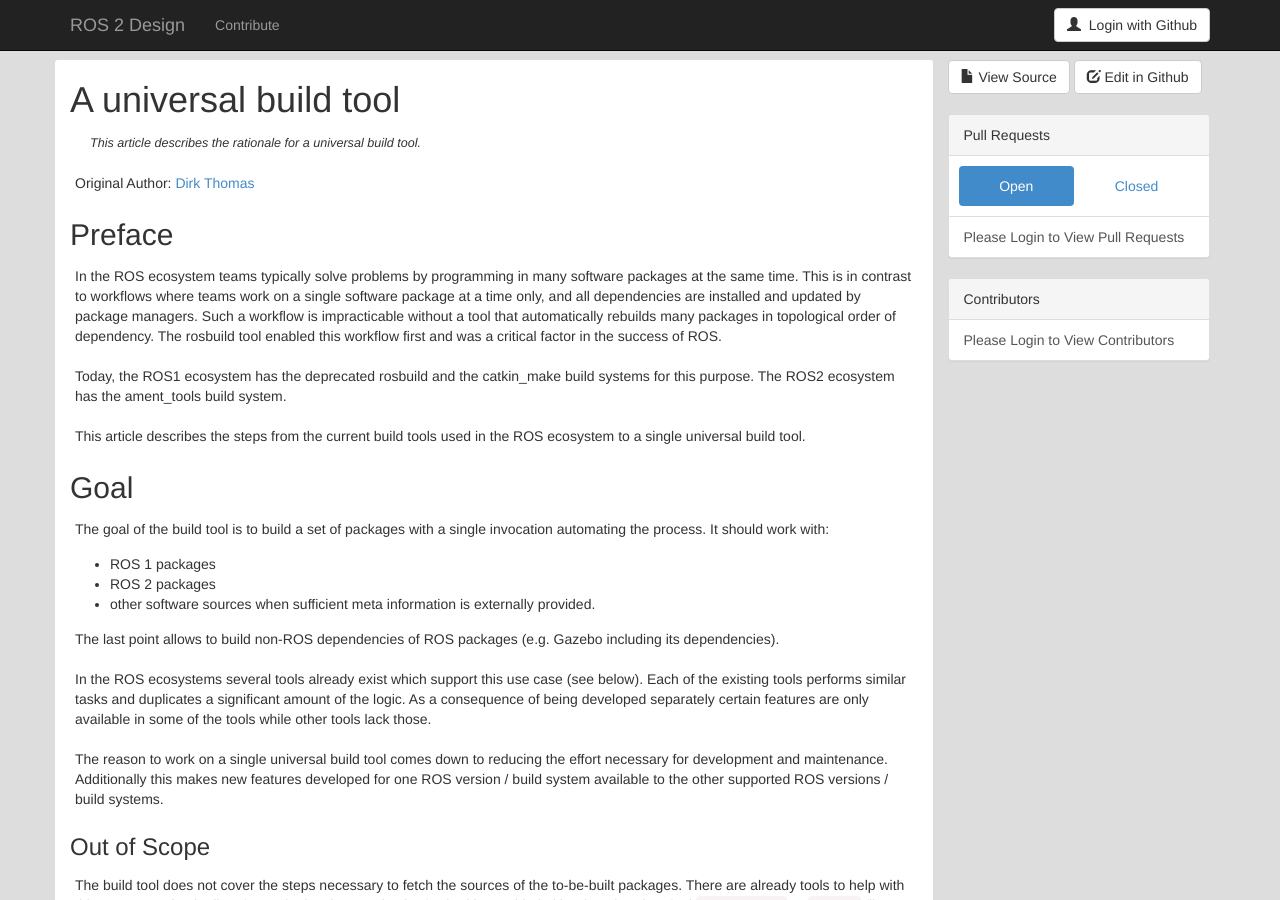
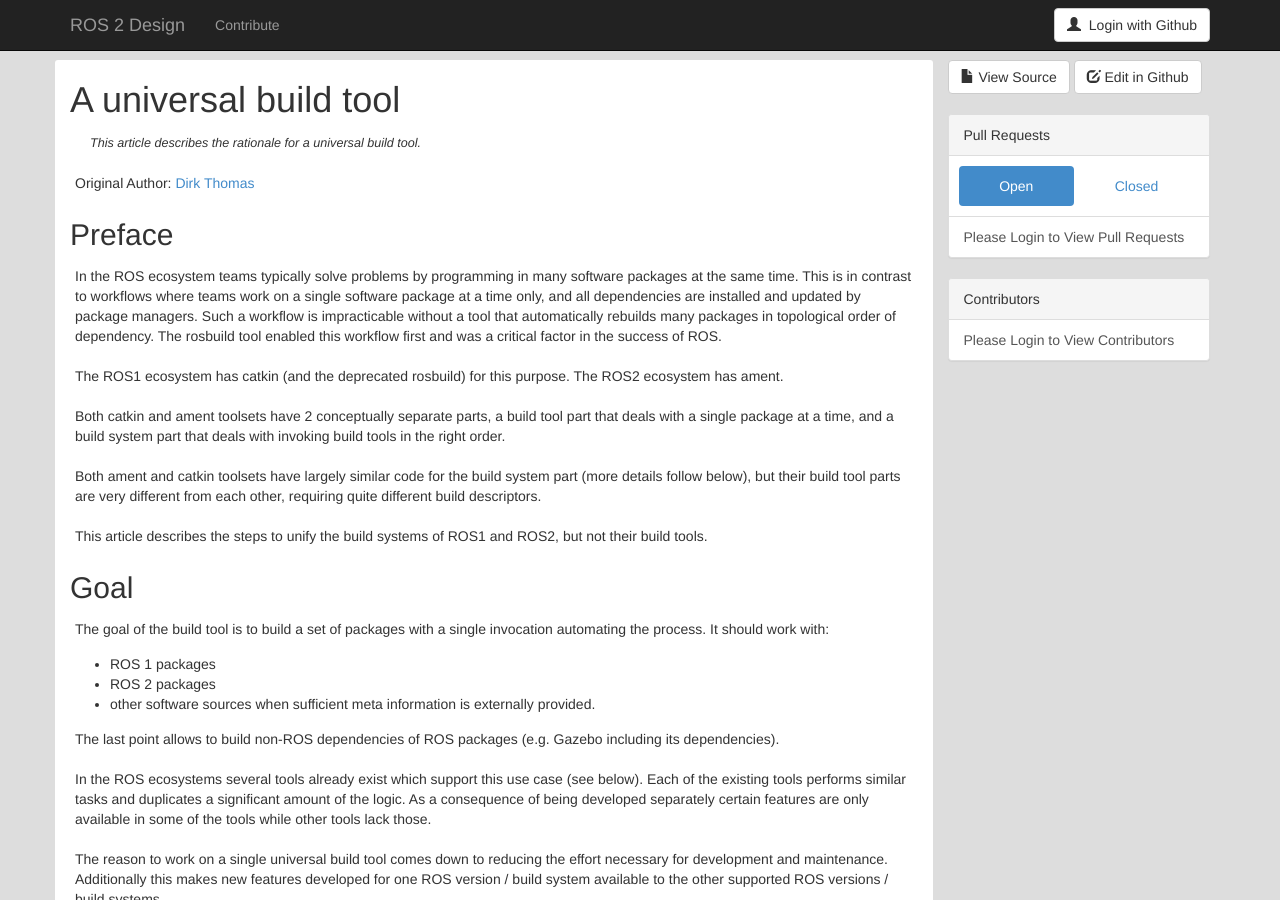
Before and after one commit to ros2/design, a Jekyll site: the page built from articles/101_build_tool.md, in a window 1280 px wide and 900 px high. Built offline with Jekyll 4.4.1, drawn with Linux system fonts in a browser that asks for light colours; nearby versions of some CDN libraries.

Commit message:
rework introduction

```diff
--- a/articles/101_build_tool.md
+++ b/articles/101_build_tool.md
@@ -26,11 +26,15 @@
 Such a workflow is impracticable without a tool that automatically rebuilds many packages in topological order of dependency.
 The rosbuild tool enabled this workflow first and was a critical factor in the success of ROS.
 
-Today, the ROS1 ecosystem has the deprecated rosbuild and the catkin_make build systems for this purpose.
-The ROS2 ecosystem has the ament_tools build system.
+The ROS1 ecosystem has catkin (and the deprecated rosbuild) for this purpose.
+The ROS2 ecosystem has ament.
 
+Both catkin and ament toolsets have 2 conceptually separate parts, a build tool part that deals with a single package at a time, and a build system part that deals with invoking build tools in the right order.
 
-This article describes the steps from the current build tools used in the ROS ecosystem to a single universal build tool.
+Both ament and catkin toolsets have largely similar code for the build system part (more details follow below), but their build tool parts are very different from each other, requiring quite different build descriptors.
+
+This article describes the steps to unify the build systems of ROS1 and ROS2, but not their build tools.
+
 ## Goal
 
 The goal of the build tool is to build a set of packages with a single invocation automating the process.
```
